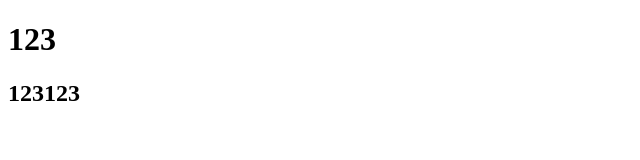
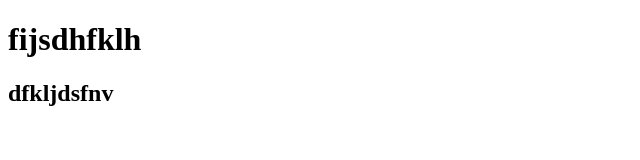
Before and after one commit to wthxtzy/new-repo, a plain HTML site: page index.html in a window 1280 px wide. Shown: the whole page, without its empty margins (0-640 px from the left). Drawn offline with Linux system fonts and the light colour scheme.

Commit message:
new commit

```diff
--- a/index.html
+++ b/index.html
@@ -3,10 +3,10 @@
 <head>
     <meta charset="UTF-8">
     <meta name="viewport" content="width=, initial-scale=1.0">
-    <title>Document</title>
+    <title>new git  project</title>
 </head>
 <body>
-    <h1>123</h1>
-    <h2>123123</h2>
+    <h1>fijsdhfklh</h1>
+    <h2>dfkljdsfnv</h2>
 </body>
 </html>
```
